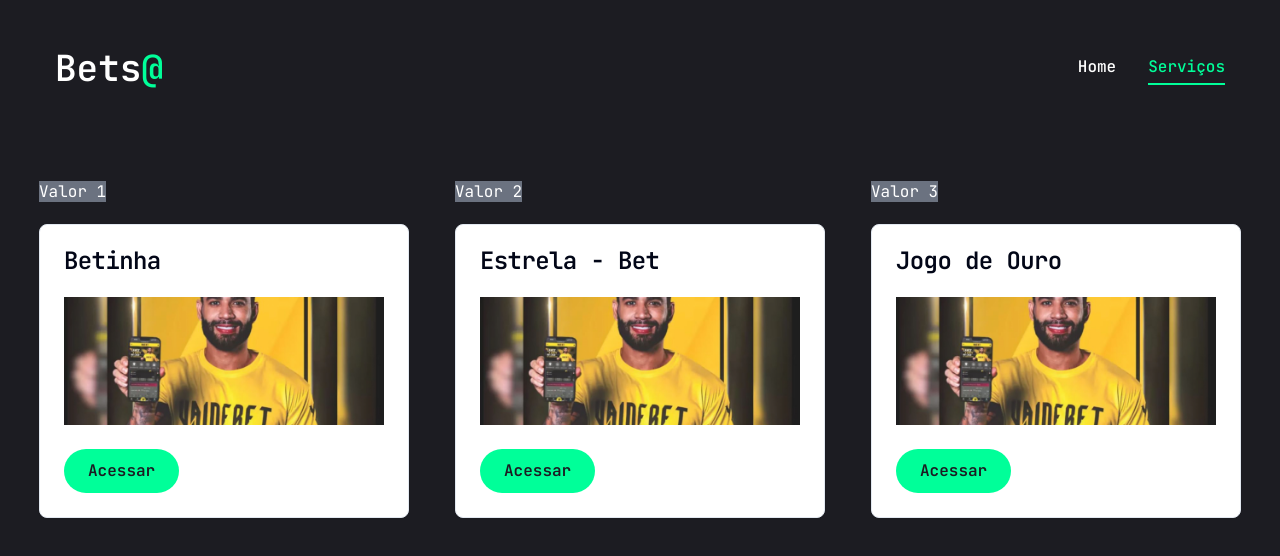
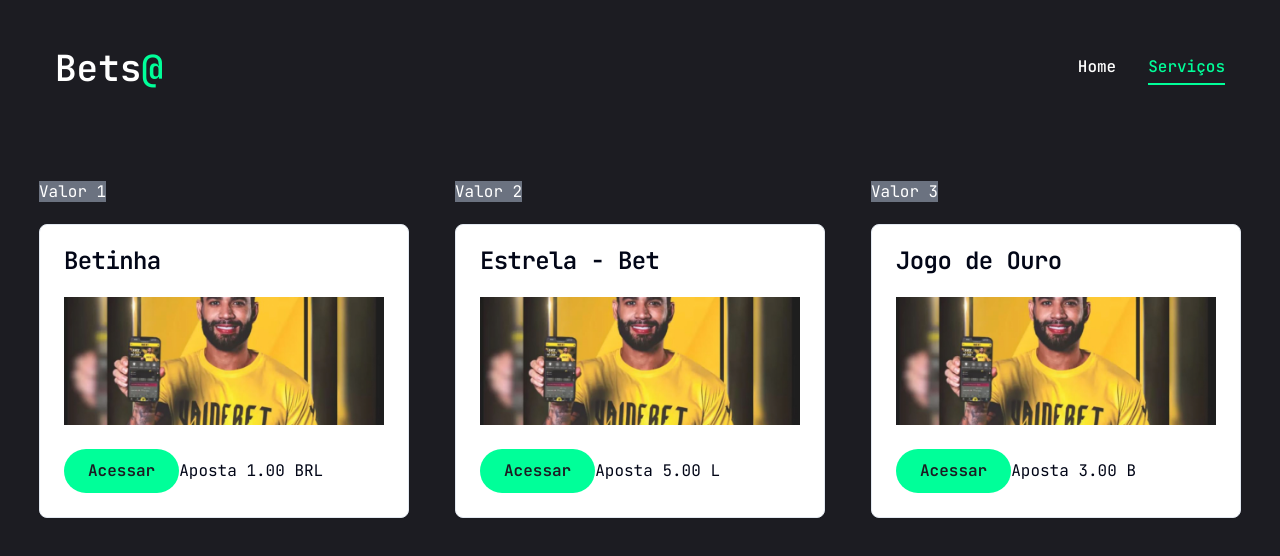
Before and after one commit to jvras58/GTM-Next.js, a Next.js app: page /bets in a window 1280 px wide. Shown: the top 556 px of the page. Built offline with nearby package versions, Linux system fonts and the light colour scheme.

Commit message:
add: Update the BetIframe component to include the bet amount and currency information in the UI.

```diff
--- a/app/bets/page.jsx
+++ b/app/bets/page.jsx
@@ -11,18 +11,24 @@
     image={photo.src}
     iframeUrl="https://www.betinha.com"
     value={1}
+    betAmount="1.00"
+    currency="BRL"
     />
     <BetCard
     name="Estrela - Bet"
     image={photo.src}
     iframeUrl="https://www.estrelabet.com"
     value={2}
+    betAmount="5.00"
+    currency="L"
     />
     <BetCard
     name="Jogo de Ouro"
     image={photo.src}
     iframeUrl="https://www.jogodeouro.com"
     value={3}
+    betAmount="3.00"
+    currency="B"
     />
 </div>
 );
--- a/components/BetIframe.jsx
+++ b/components/BetIframe.jsx
@@ -1,12 +1,11 @@
 "use client";
 
 import { useRouter } from "next/navigation";
-import { sendGTMEvent } from '@next/third-parties/google'
 import { Card, CardHeader, CardTitle, CardContent, CardFooter } from "@/components/ui/card";
 import { Button } from "@/components/ui/button";
 import Image from "next/image";
 
-const BetCard = ({ name, image, value }) => {
+const BetCard = ({ name, image, value, betAmount, currency }) => {
 const router = useRouter();
 
 const generateSlug = (name) => {
@@ -37,6 +36,17 @@
     </CardContent>
     <CardFooter>
     <Button id='Acessar-click' onClick={handleRedirect} >Acessar</Button>
+    <div className="buttons-block">
+        <button className="btn btn-success bet ng-star-inserted">
+        <span className="d-flex flex-column justify-content-center align-items-center">
+            <label className="label text-uppercase"> Aposta </label>
+            <label className="amount">
+            <span>{betAmount}</span>
+            <span className="currency"> {currency}</span>
+            </label>
+        </span>
+        </button>
+    </div>
     </CardFooter>
 </Card>
 </div>
```
Also changed, not shown: 1 other file (tests, documents, lock files or other folders).
